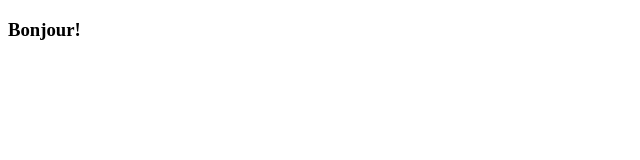
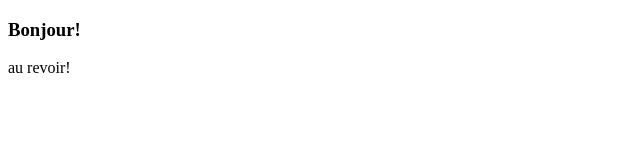
Before and after one commit to dawiteu/test, a plain HTML site: page index.html in a window 1280 px wide. Shown: the full height of the page, 0-640 px from the left. Drawn offline with Linux system fonts and the light colour scheme.

Commit message:
Au RVoir

```diff
--- a/index.html
+++ b/index.html
@@ -7,5 +7,8 @@
 </head>
 <body>
     <h3>Bonjour! </h3>
+
+
+    <p>au revoir!</p>
 </body>
 </html>
```
